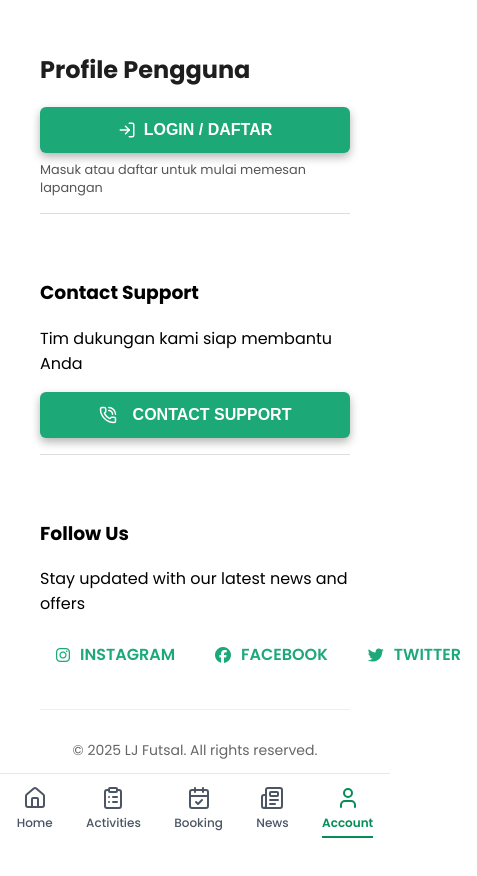
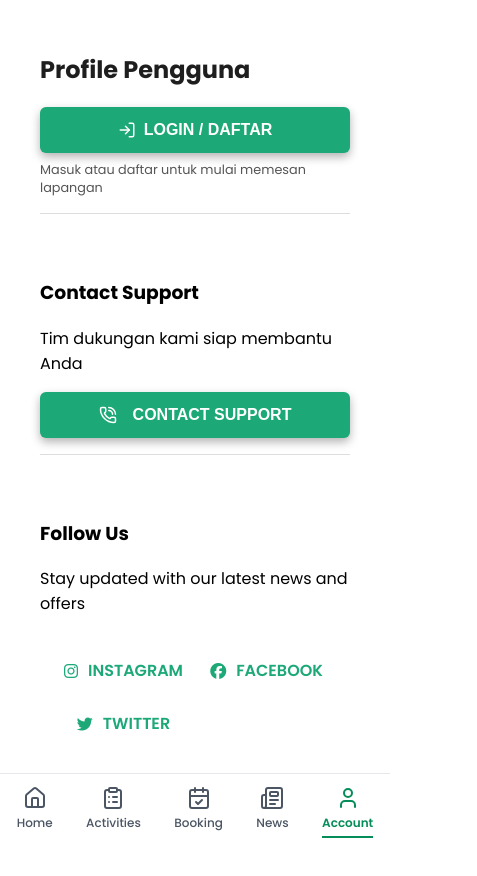
Before and after one commit to jooharver/LagaJawa, a Next.js app: page /setting in a window 390 px wide. Shown: the top 876 px of the page, 477 px wide, since content can reach past the window. Built offline with nearby package versions, Linux system fonts and the light colour scheme.

Commit message:
fixing sizing on settting, login, signup

```diff
--- a/src/app/login/LoginGallery.module.css
+++ b/src/app/login/LoginGallery.module.css
@@ -1,7 +1,7 @@
 .container {
   display: flex;
   min-height: 100vh;
-  background: #f8f9fa;
+  background: #ffffff;
 }
 .container h1 {
   font-size: 2rem;
@@ -311,6 +311,10 @@
   .slideContent {
     padding: 1.5rem;
   }
+  .loginSection {
+    margin: 0 auto 100 auto;
+    background-color: white;
+  }
 
 
   .slideContent h3 {
--- a/src/app/setting/settingPage.module.css
+++ b/src/app/setting/settingPage.module.css
@@ -114,10 +114,11 @@
 
 .socialIcons {
   display: grid;
-  grid-template-columns: repeat(3, auto);
-  justify-content: start;
-  column-gap: 12rem; /* Sesuaikan jarak antar ikon */
-  margin-top: 0.5rem;
+  gap: 2rem; /* sedikit lebih kecil untuk estetika */
+  grid-template-columns: repeat(auto-fit, minmax(100px, 1fr));
+  justify-items: center; /* membuat ikon rata tengah */
+  align-items: center;
+  padding: 1rem;
 }
 
 
--- a/src/app/signup/SignupForm.module.css
+++ b/src/app/signup/SignupForm.module.css
@@ -216,7 +216,7 @@
 /* Responsive styles */
 @media (max-width: 768px) {
   .container {
-    margin: 0 auto 0 auto;
+    margin: 60 auto 60 auto;
 
   }
 
```
